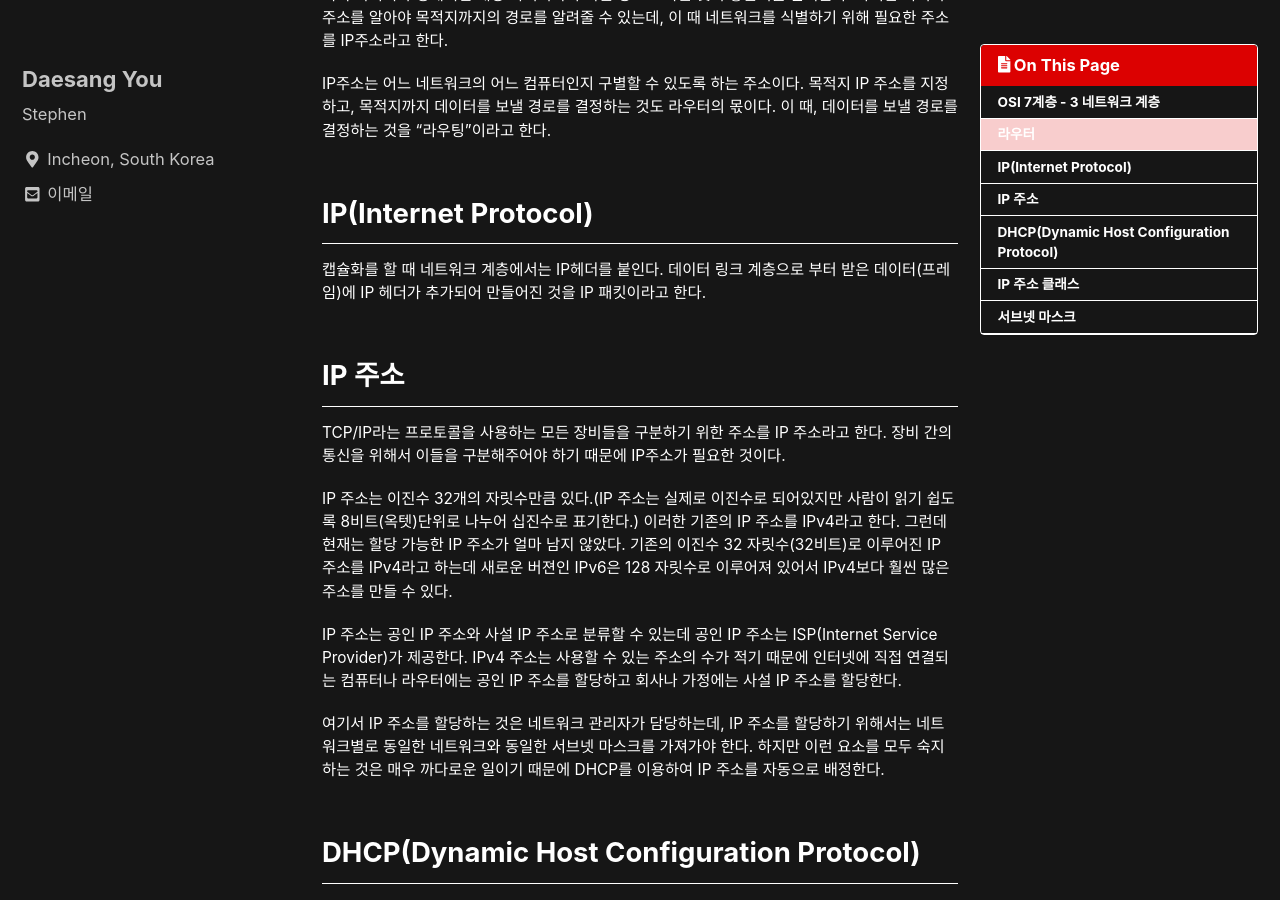
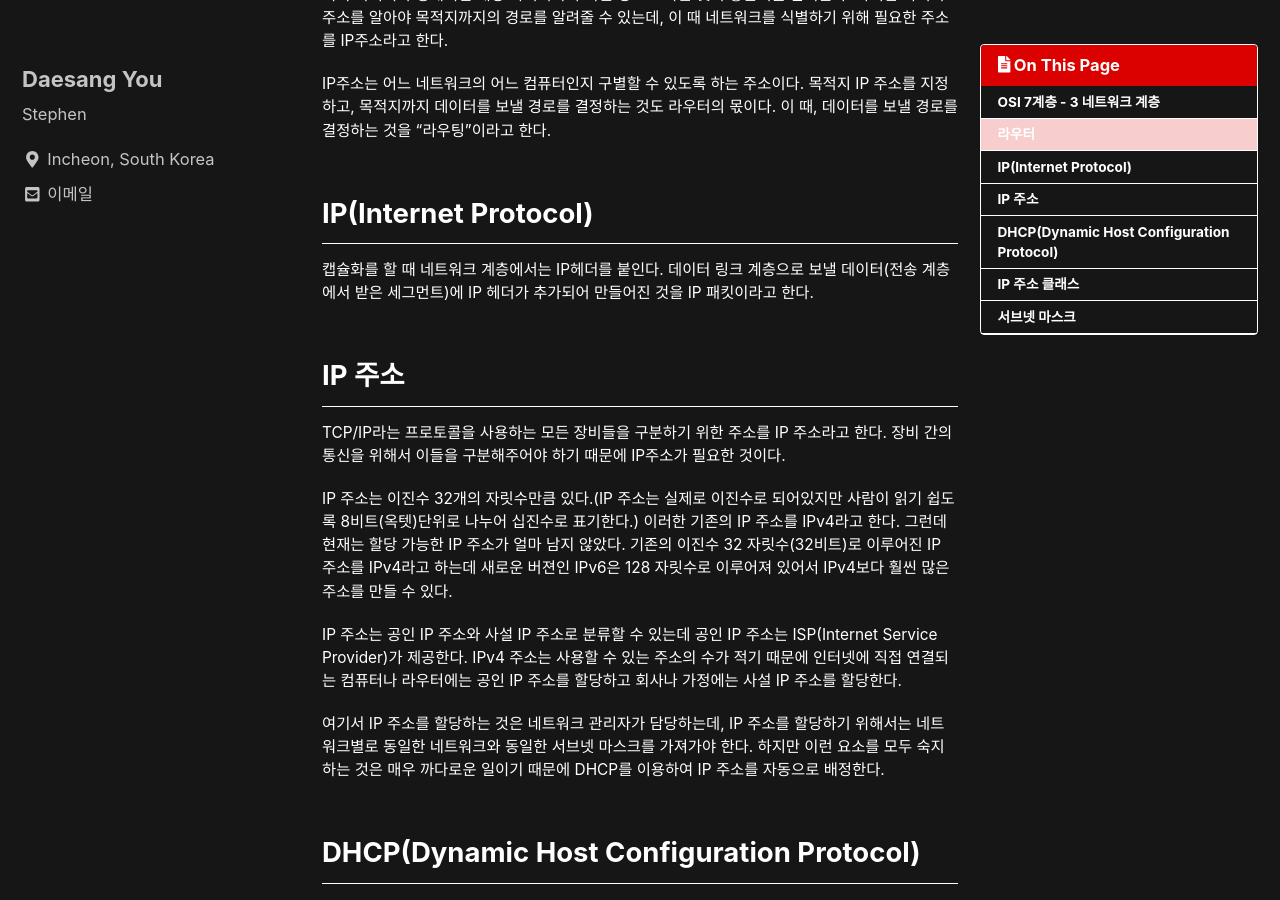
Before and after one commit to eotkd4791/eotkd4791.github.io, a Jekyll site: the page built from _posts/Network/2020-01-13-OSI_7_Layer_Network.md, in a window 1280 px wide and 900 px high, scrolled down 505 px. Built offline with Jekyll 4.4.1, drawn with Linux system fonts in a browser that asks for light colours; cached includes are drawn as plain includes; comment, search, counter and statistics services are not loaded.

Commit message:
Update 2020-01-13-OSI_7_Layer_Network.md

```diff
--- a/_posts/Network/2020-01-13-OSI_7_Layer_Network.md
+++ b/_posts/Network/2020-01-13-OSI_7_Layer_Network.md
@@ -28,7 +28,7 @@ IP주소는 어느 네트워크의 어느 컴퓨터인지 구별할 수 있도
 
 ## IP(Internet Protocol)
 
-캡슐화를 할 때 네트워크 계층에서는 IP헤더를 붙인다. 데이터 링크 계층으로 부터 받은 데이터(프레임)에 IP 헤더가 추가되어 만들어진 것을 IP 패킷이라고 한다.
+캡슐화를 할 때 네트워크 계층에서는 IP헤더를 붙인다. 데이터 링크 계층으로 보낼 데이터(전송 계층에서 받은 세그먼트)에 IP 헤더가 추가되어 만들어진 것을 IP 패킷이라고 한다.
 
 
 ## IP 주소
```
